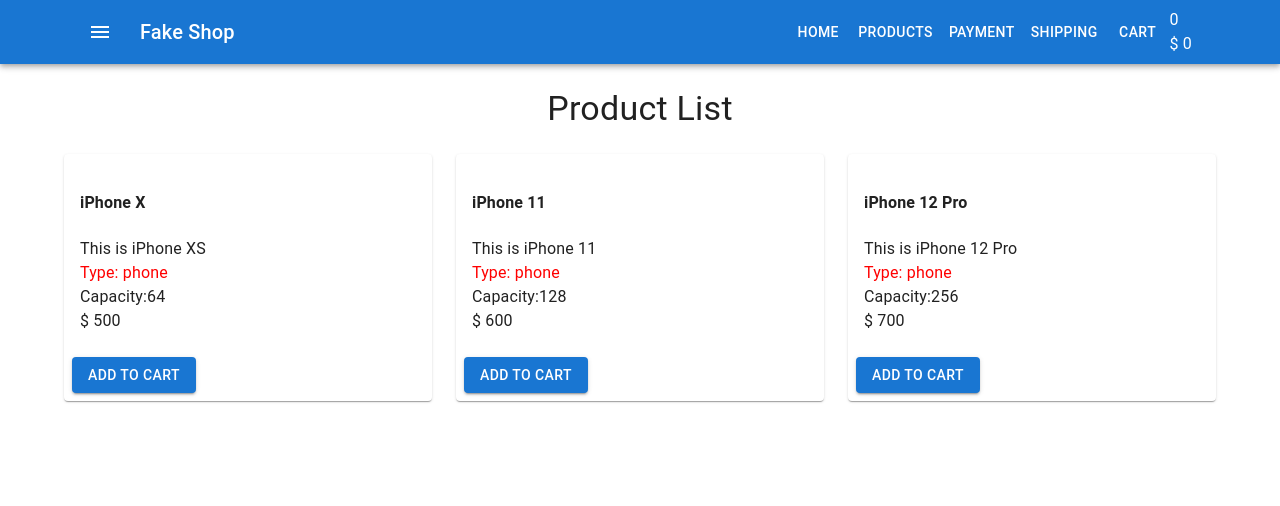
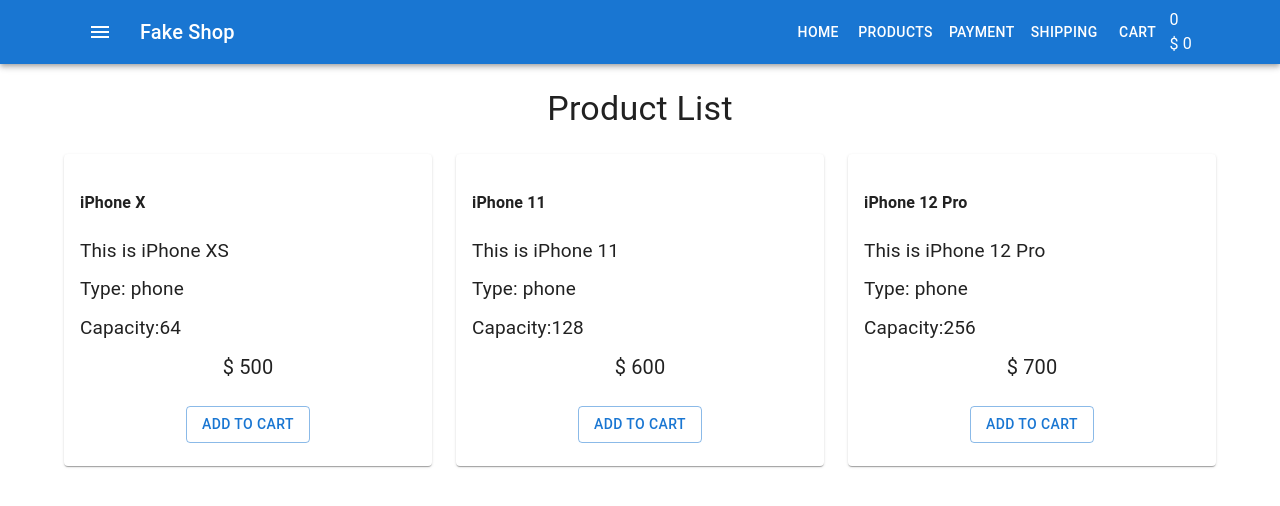
Before and after one commit to vovavoronyuk/react, a React (Create React App) app: page / in a window 1280 px wide. Shown: the top 506 px of the page. Built offline with nearby package versions, Linux system fonts and the light colour scheme.

Commit message:
add classes css

```diff
--- a/src/components/Products/ProductListItem.scss
+++ b/src/components/Products/ProductListItem.scss
@@ -1,3 +1,16 @@
 .red{
     color: red;
 }
+.btn-wrap{
+    display: flex;
+    justify-content: center;
+    margin-bottom: 15px;
+}
+.product-features,.product-description{
+    margin-bottom: 10px;
+    font-size: 19px;
+}
+.product-price {
+    text-align: center;
+    font-size: 20px;
+}
--- a/src/components/Products/ProductListItem.tsx
+++ b/src/components/Products/ProductListItem.tsx
@@ -21,12 +21,12 @@
             <CardContent>
                 <h4 className="product-title">{name}</h4>
                 <div className="product-description">{description}</div>
-                <div className="product-features red">Type: {type}</div>
+                <div className="product-features ">Type: {type}</div>
                 <div className="product-features">Capacity:{capacity}</div>
                 <div className="product-price">$ {price}</div>
             </CardContent>
-            <CardActions>
-                <Button variant="contained">Add to cart</Button>
+            <CardActions className="btn-wrap">
+                <Button variant="outlined">Add to cart</Button>
             </CardActions>
         </Card>
     )
```
